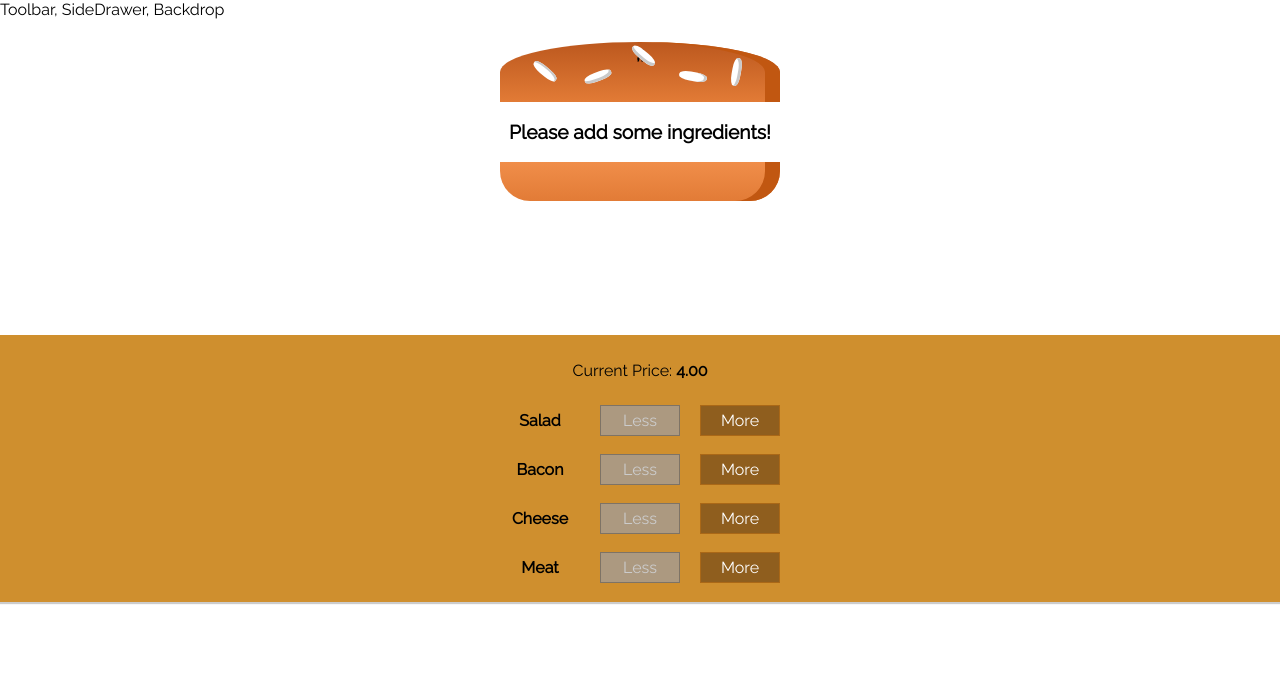
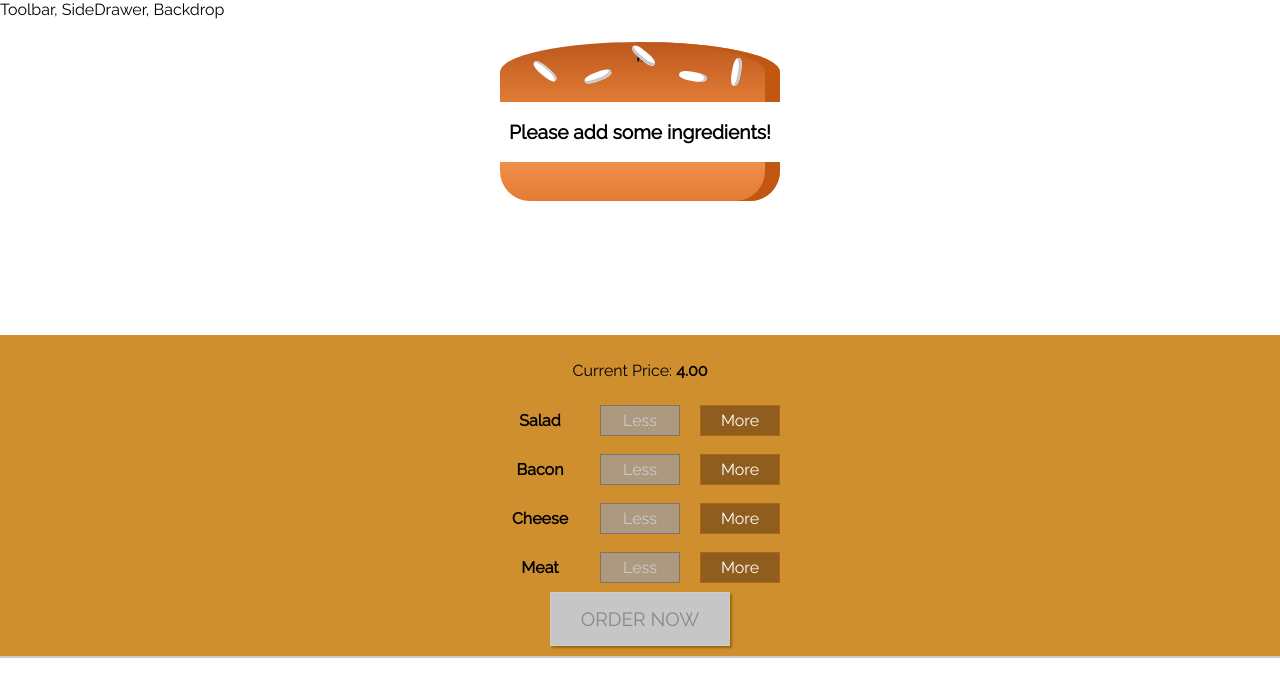
Before and after one commit to SottoMayor/ReactJs, a React (Create React App) app: page / in a window 1280 px wide. Shown: the top 696 px of the page. Built offline with nearby package versions, Linux system fonts and the light colour scheme.

Commit message:
adding the order button

```diff
--- a/src/components/Burguer/BuildControls/BuildControls.js
+++ b/src/components/Burguer/BuildControls/BuildControls.js
@@ -27,6 +27,8 @@
         })
     }
 
+    <button className={classes.OrderButton} disabled={!props.purchaseable}>ORDER NOW</button>
+
     </div>
 )
 
--- a/src/components/Burguer/BuildControls/BuildControls.module.css
+++ b/src/components/Burguer/BuildControls/BuildControls.module.css
@@ -7,5 +7,48 @@
     box-shadow: 0 2px 1px #ccc;
     margin: auto;
     padding: 10px 0;
+}
 
+
+.OrderButton {
+    background-color: #DAD735;
+    outline: none;
+    cursor: pointer;
+    border: 1px solid #966909;
+    color: #966909;
+    font-family: inherit;
+    font-size: 1.2em;
+    padding: 15px 30px;
+    box-shadow: 2px 2px 2px #966909;
+    max-width: 300px;
+    margin: 0 auto;
 }
+
+.OrderButton:hover, .OrderButton:active {
+    background-color: #A0DB41;
+    border: 1px solid #966909;
+    color: #966909;
+}
+
+.OrderButton:disabled {
+    background-color: #C7C6C6;
+    cursor: not-allowed;
+    border: 1px solid #ccc;
+    color: #888888;
+}
+
+.OrderButton:not(:disabled) {
+    animation: enable 0.3s linear;
+}
+
+@keyframes enable {
+    0% {
+        transform: scale(1);
+    }
+    60% {
+        transform: scale(1.1);
+    }
+    100% {
+        transform: scale(1);
+    }
+}
--- a/src/containers/BurguerBuilder/BurguerBuilder.js
+++ b/src/containers/BurguerBuilder/BurguerBuilder.js
@@ -22,7 +22,23 @@
             cheese: 0,
             meat: 0
         },
-        totalPrice: 4
+        totalPrice: 4,
+        purchaseable: false
+    }
+
+    updatePurchaseableState(ingredients){
+
+        const sum = Object.keys(ingredients)
+        .map(ingKey => {
+            return ingredients[ingKey]
+        })
+        .reduce((sum, element) => {
+            return sum + element
+        }, 0)
+
+
+        this.setState({purchaseable: sum > 0})
+
     }
 
     addIngredientHandler = type => {
@@ -43,6 +59,9 @@
             ingredients: updatedIngredients,
             totalPrice: newPrice
         })
+
+        // Purchaseable??
+        this.updatePurchaseableState(updatedIngredients);
     }
 
     removeIngredientHandler = type => {
@@ -63,6 +82,9 @@
 
         //setState
         this.setState({ingredients: updatedIngredients, totalPrice: newPrice})
+
+        // Purchaseable??
+        this.updatePurchaseableState(updatedIngredients);
     }
 
     render(){
@@ -82,6 +104,7 @@
                 ingredientRemoved={this.removeIngredientHandler}
                 disabled={disabledInfo}
                 price={this.state.totalPrice}
+                purchaseable={this.state.purchaseable}
                 />
             </Auxiliary>
 
```
Also changed, not shown: 1 other file (tests, documents, lock files or other folders).
